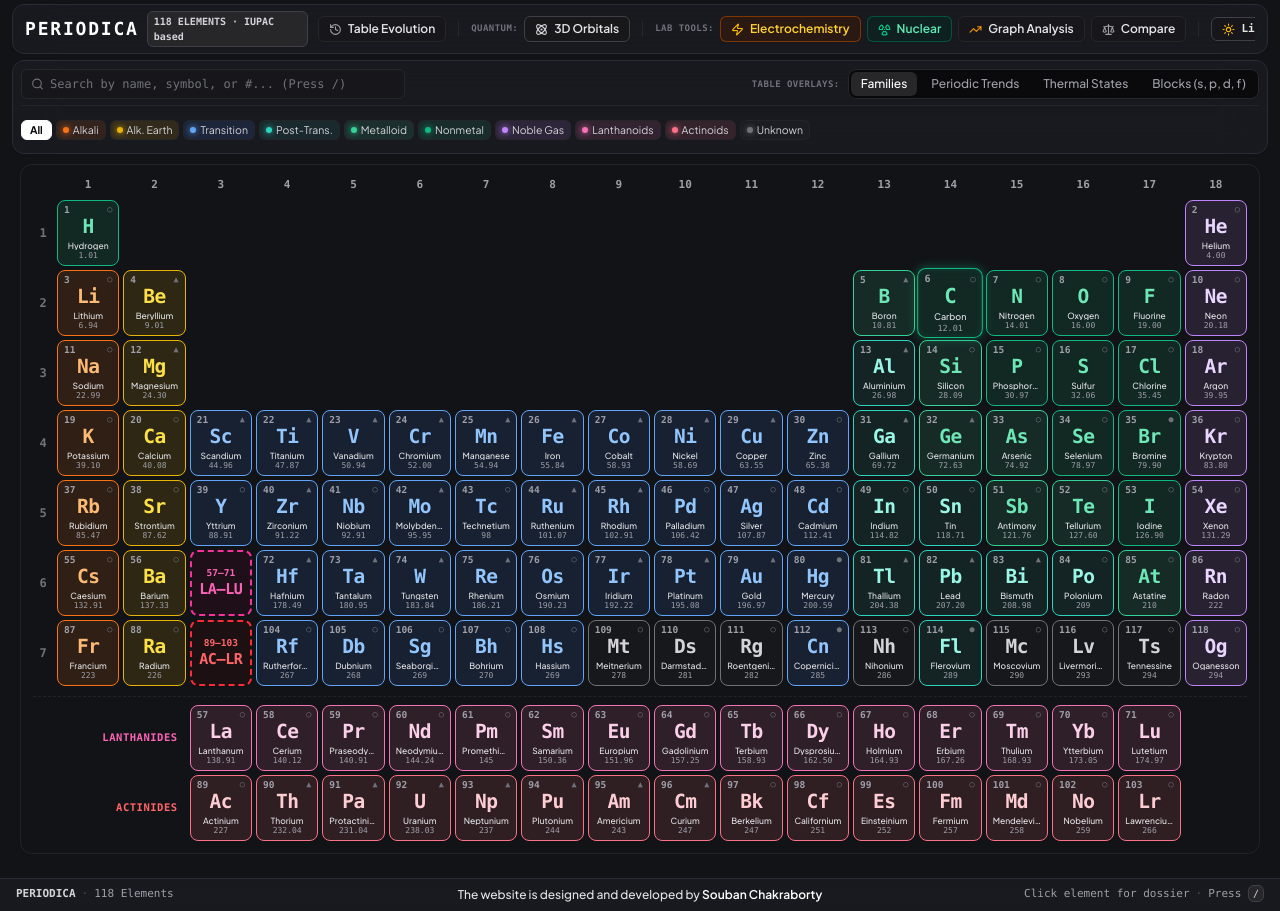
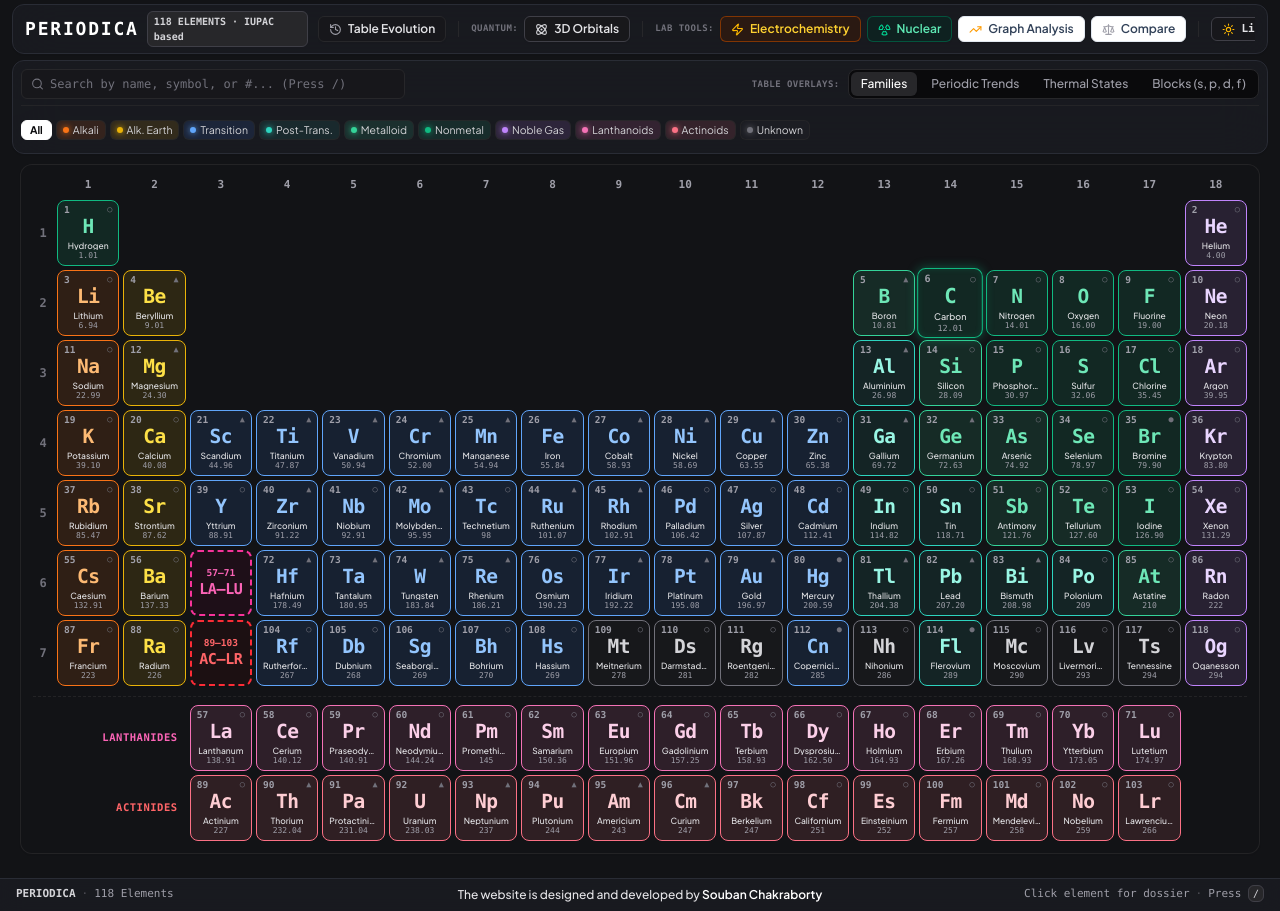
Before and after one commit to souban-dev/periodica, a React (Vite) app: page / in a window 1280 px wide. Built offline with nearby package versions, Linux system fonts and the light colour scheme.

Commit message:
Refactor button styles in ControlsBar component
Updated button styles for better visual consistency and interaction.

```diff
--- a/src/components/ControlsBar.tsx
+++ b/src/components/ControlsBar.tsx
@@ -172,7 +172,7 @@ export const ControlsBar: React.FC<ControlsBarProps> = ({
               <button
                 type="button"
                 onClick={onOpenTrendGraph}
-                className="flex items-center gap-1.5 px-2.5 py-1 text-xs font-semibold text-slate-700 hover:text-slate-700 bg-slate-50 hover:bg-slate-200/80 rounded-md border border-slate-200 dark:bg-zinc-900/90 dark:border-zinc-800 dark:text-zinc-200 dark:hover:bg-zinc-700 transition-colors cursor-pointer shadow-xs active:scale-95"                title="Interactive graphical interpretation of periodic data & trends"
+                className="flex items-center gap-1.5 px-2.5 py-1 text-xs font-semibold text-slate-700 bg-white hover:bg-white rounded-md border border-slate-200 hover:border-slate-300 transition-colors cursor-pointer shadow-xs active:scale-95"
               >
                 <TrendingUp size={13} className="text-amber-500" />
                 <span>Graph Analysis</span>
@@ -182,7 +182,7 @@ export const ControlsBar: React.FC<ControlsBarProps> = ({
             <button
               type="button"
               onClick={onOpenComparator}
-              className="flex items-center gap-1.5 px-2.5 py-1 text-xs font-semibold text-slate-700 hover:text-slate-700 bg-slate-50 hover:bg-slate-200/80 rounded-md border border-slate-200 dark:bg-zinc-900/90 dark:border-zinc-800 dark:text-zinc-200 dark:hover:bg-zinc-700 transition-colors cursor-pointer shadow-xs active:scale-95"
+              className="flex items-center gap-1.5 px-2.5 py-1 text-xs font-semibold text-slate-700 bg-white hover:bg-white rounded-md border border-slate-200 hover:border-slate-300 transition-colors cursor-pointer shadow-xs active:scale-95"
               title="Side-by-side comparative laboratory"
             >
               <Scale size={13} className="text-zinc-600 dark:text-zinc-400" />
```
